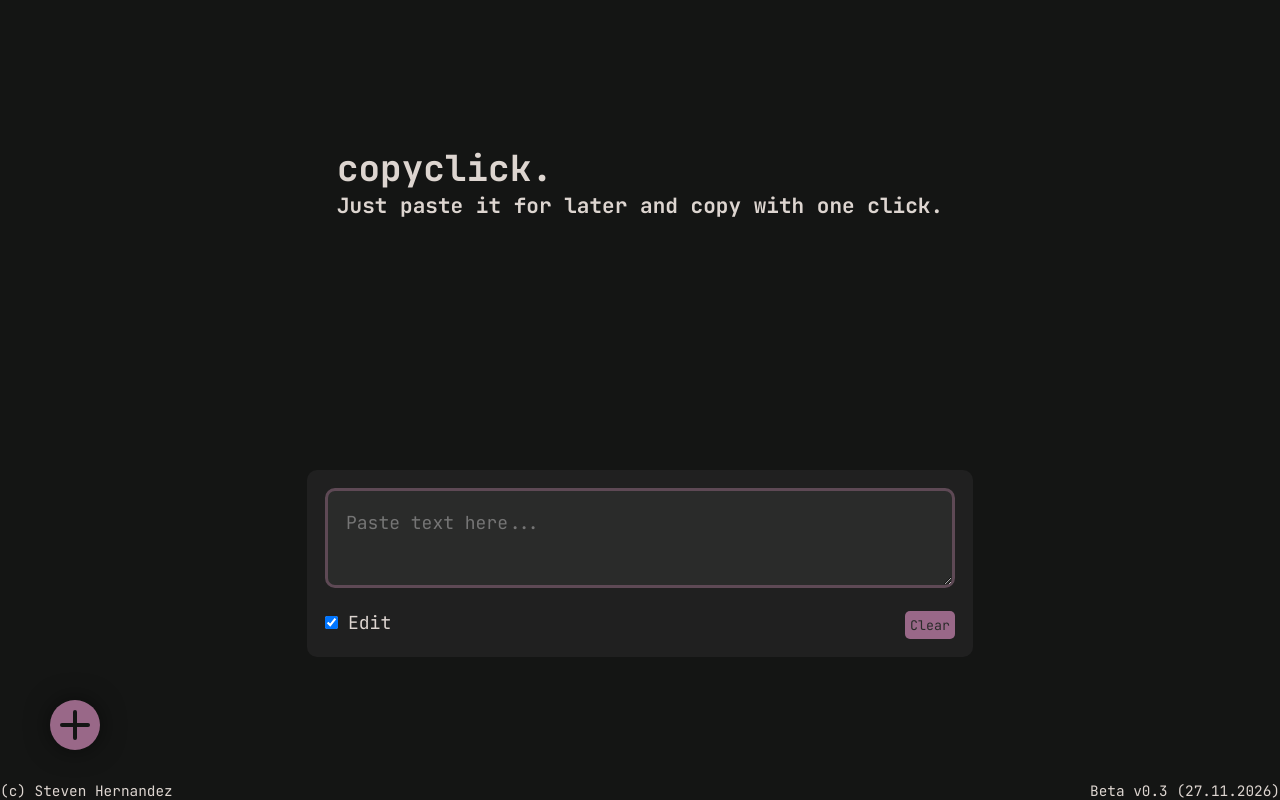
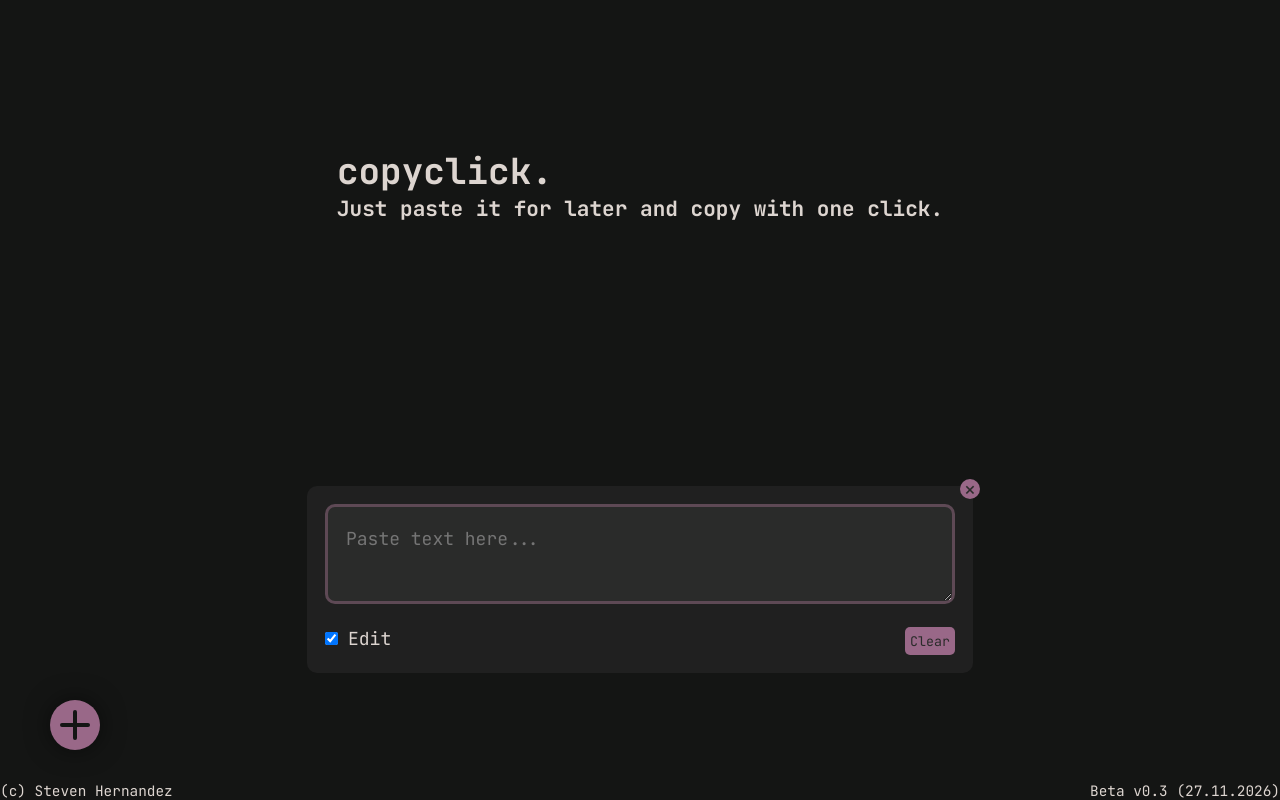
Before and after one commit to hernstev97/copyclick, a React (Vite) app: page / in a window 1280 px wide. Built offline with nearby package versions, Linux system fonts and the light colour scheme.

Commit message:
Add remove copyarea feature

```diff
--- a/package.json
+++ b/package.json
@@ -1,7 +1,7 @@
 {
   "name": "copyclick",
   "private": true,
-  "version": "0.2.2",
+  "version": "0.2.4",
   "type": "module",
   "scripts": {
     "dev": "vite",
--- a/src/App.scss
+++ b/src/App.scss
@@ -136,6 +136,31 @@ main {
     transform: translateY(20px);
     transition: all 0.3s ease;
     animation: fadeIn 0.3s forwards;
+
+    .close-button {
+        position: absolute;
+        top: -7px;
+        right: -7px;
+        width: 20px;
+        height: 20px;
+        background-color: var(--violet);
+        color: var(--jet);
+        border: none;
+        border-radius: 10px;
+        line-height: 1rem;
+        font-size: 1.2rem;
+        cursor: pointer;
+        transition: all 0.3s ease;
+
+        &:hover {
+            background-color: var(--eggplant);
+            transform: scale(1.1);
+        }
+
+        &:active {
+            transform: scale(0.9);
+        }
+    }
 }
 
 @keyframes fadeIn {
@@ -217,3 +242,10 @@ main {
 [id*='editmode-'] {
     margin-right: 10px;
 }
+
+header {
+    min-height: 140px;
+    display: flex;
+    flex-direction: column;
+    padding: 20px 0;
+}
--- a/src/App.tsx
+++ b/src/App.tsx
@@ -16,6 +16,10 @@ function App() {
         setItems([...items, { id: numericId, text: '' }]);
     };
 
+    const removeItem = (idToRemove: number) => {
+        setItems(items.filter((item) => item.id !== idToRemove));
+    };
+
     return (
         <>
             <div className="site-wrapper">
@@ -26,7 +30,11 @@ function App() {
 
                 <main>
                     {items.map((item) => (
-                        <CopyClickItem key={item.id} id={item.id} />
+                        <CopyClickItem
+                            key={item.id}
+                            id={item.id}
+                            onRemove={removeItem}
+                        />
                     ))}
                     <button className="add-item-button" onClick={addNewItem}>
                         <div>Add Item</div>
--- a/src/components/CopyClickItem.tsx
+++ b/src/components/CopyClickItem.tsx
@@ -2,7 +2,7 @@ import React from 'react';
 import { useState, useEffect, useRef } from 'react';
 import type { CopyClickItemProps } from '../types/CopyClickItemProps';
 
-function CopyClickItem({ id }: CopyClickItemProps) {
+function CopyClickItem({ id, onRemove }: CopyClickItemProps) {
     const [text, setText] = useState('');
     const [isEditMode, setIsEditMode] = useState(true);
     const [copied, setCopied] = useState(false);
@@ -56,9 +56,20 @@ function CopyClickItem({ id }: CopyClickItemProps) {
         setTimeout(adjustTextareaHeight, 0);
     };
 
+    const handleRemove = () => {
+        onRemove(id);
+    };
+
     return (
         <>
             <div className="copy-area-wrapper">
+                <button
+                    className="close-button"
+                    onClick={handleRemove}
+                    aria-label="Close"
+                >
+                    ×
+                </button>
                 <p className={`copy-feedback ${copied ? 'copied' : ''}`}>
                     copied!
                 </p>
--- a/src/types/CopyClickItemProps.tsx
+++ b/src/types/CopyClickItemProps.tsx
@@ -1,3 +1,4 @@
 export type CopyClickItemProps = {
     id: number;
+    onRemove: (id: number) => void;
 };
```
Also changed, not shown: 1 other file (tests, documents, lock files or other folders).
